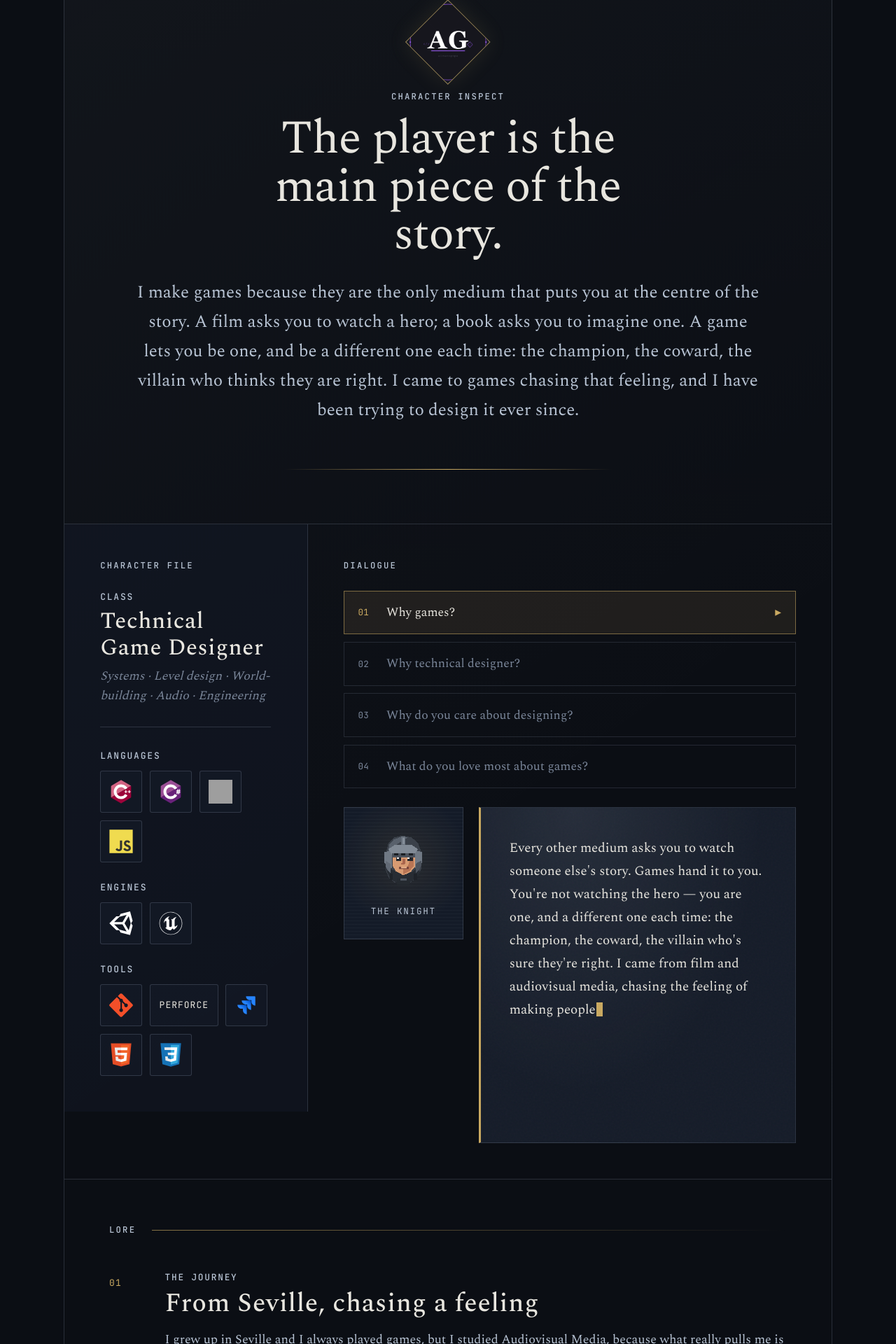
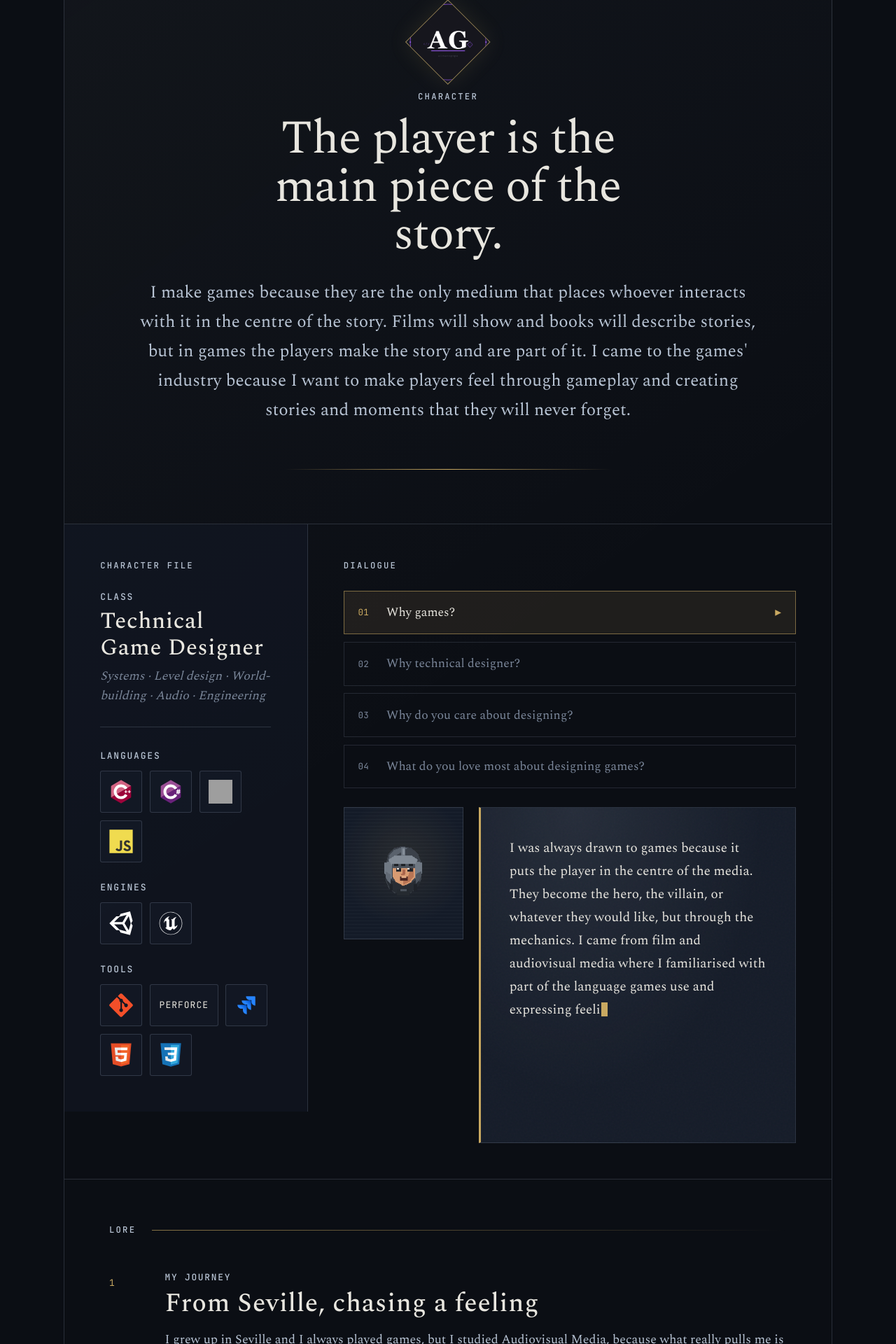
Before and after one commit to alvarogope/portfolio, a Next.js app: page /about in a window 1280 px wide. Shown: the part 240-2160 px from the top of the page at 70% size. Built offline with nearby package versions, Linux system fonts and the light colour scheme; grey boxes are pictures that could not be loaded; a web font is replaced by a local one.

Commit message:
Rewriting About and checking the whole strcuture

```diff
--- a/src/app/about/page.tsx
+++ b/src/app/about/page.tsx
@@ -22,7 +22,7 @@ export default function AboutPage() {
             <div className="about-inspect__emblem">
               <Image src="/images/logo.png" alt="Álvaro Gómez emblem" fill sizes="76px" />
             </div>
-            <p className="mono about-inspect__kicker">Character Inspect</p>
+            <p className="mono about-inspect__kicker">Character</p>
             <h1 id="about-title" className="about-inspect__title">
               {about.headline}
             </h1>
@@ -71,7 +71,7 @@ export default function AboutPage() {
             <Reveal key={section.title} delay={index * 50}>
               <article className="about-lore__entry">
                 <span className="about-lore__number" aria-hidden>
-                  {String(index + 1).padStart(2, "0")}
+                  {String(index + 1).padStart(2)}
                 </span>
                 <div>
                   <p className="mono about-lore__kicker">{section.kicker}</p>
--- a/src/components/project/DialogueTree.tsx
+++ b/src/components/project/DialogueTree.tsx
@@ -195,7 +195,6 @@ function Exchange({ text, reduced }: { text: string; reduced: boolean }) {
       {/* Speaking Duration */}
       <div className="dlg-avatar-alcove">
         <DialogueAvatar speaking={!reduced && !done} />
-        <span className="dlg-avatar-alcove__label">THE KNIGHT</span>
       </div>
 
       <div
--- a/src/components/project/NarrativeMap.tsx
+++ b/src/components/project/NarrativeMap.tsx
@@ -432,9 +432,6 @@ export default function NarrativeMap({ variant = "main" }: { variant?: SsVariant
         <figure className="nm__figure">
           <figcaption className="nm__figcap">
             <h3 className="nm__band-title">Narrative structure</h3>
-            <p className="mono nm__figcap-meta">
-              Two Stories · {storyEndings.length} endings
-            </p>
           </figcaption>
 
           <div
--- a/src/components/project/PlanetLevels.tsx
+++ b/src/components/project/PlanetLevels.tsx
@@ -31,7 +31,7 @@ function toneStyle(id: PlanetId): React.CSSProperties {
 function MineTag({ className }: { className?: string }) {
   return (
     <span className={`mono pl-mine${className ? ` ${className}` : ""}`}>
-      <span className="pl-sr">Audio design credit: </span>Mine
+      <span className="pl-sr">Audio design credit: </span>Fully Mine
     </span>
   );
 }
@@ -188,7 +188,6 @@ export default function PlanetLevels() {
               <tr key={dim.id} className={dim.id === "audio" ? "is-audio" : undefined}>
                 <th scope="row" className="mono pl-rowhead">
                   {dim.label}
-                  {dim.id === "audio" && <MineTag />}
                 </th>
                 {levelPlanets.map((p) => (
                   <td
@@ -233,7 +232,6 @@ export default function PlanetLevels() {
                 >
                   <dt className="mono pl-card-key">
                     {dim.label}
-                    {dim.id === "audio" && <MineTag className="pl-mine--card" />}
                   </dt>
                   <dd className="pl-card-val">{p.cells[dim.id]}</dd>
                 </div>
@@ -1184,7 +1182,6 @@ export default function PlanetLevels() {
             border-top: 1px solid color-mix(in srgb, var(--pl-cyan) 45%, transparent);
           }
           .pl-card-row.is-audio .pl-card-key { color: var(--pl-cyan); }
-          .pl-mine--card { margin-left: 0; margin-top: 0.2rem; display: table; }
 
           .pl-sheet { padding: 1.1rem 1.15rem 1.25rem; }
           .pl-groups { grid-template-columns: minmax(0, 1fr); gap: 1.3rem; }
--- a/src/components/project/ShatteredSkiesMechanics.tsx
+++ b/src/components/project/ShatteredSkiesMechanics.tsx
@@ -139,7 +139,7 @@ function TelepathyFigure() {
   );
 }
 
-function ReasoningRail({ reasoning }: { reasoning: Reasoning }) {
+function ReasoningRail({ reasoning, decode = false }: { reasoning: Reasoning; decode?: boolean }) {
   const rows: readonly [string, string][] = [
     ["Decision", reasoning.decision],
     ["Why", reasoning.why],
@@ -147,10 +147,12 @@ function ReasoningRail({ reasoning }: { reasoning: Reasoning }) {
   ];
   return (
     <dl className="ssm__reasoning">
-      {rows.map(([term, body]) => (
+      {rows.map(([term, body], i) => (
         <div key={term} className="ssm__reason">
           <dt className="mono ssm__reason-term">{term}</dt>
-          <dd className="ssm__reason-body">{body}</dd>
+          <dd className="ssm__reason-body">
+            {decode ? <DecodeOnView text={body} delay={i * 180} /> : body}
+          </dd>
         </div>
       ))}
     </dl>
@@ -234,7 +236,7 @@ export default function ShatteredSkiesMechanics() {
                 <DecodeOnView text={c.body} delay={i * 260} />
               </p>
 
-              <ReasoningRail reasoning={c.reasoning} />
+              <ReasoningRail reasoning={c.reasoning} decode />
             </li>
           ))}
         </ol>
@@ -622,7 +624,8 @@ export default function ShatteredSkiesMechanics() {
 
            4.9:1 on this ground, and it is transient decoration over text that
            is also present, unscrambled, in the accessibility tree. */
-        .ssm__channel-body [data-decoding="true"] {
+        .ssm__channel-body [data-decoding="true"],
+        .ssm__reason-body [data-decoding="true"] {
           color: var(--color-emerald);
           /* Stops a half-decoded word being read as a spelling mistake. */
           opacity: 0.92;
--- a/src/content/about.ts
+++ b/src/content/about.ts
@@ -3,7 +3,10 @@
     role: "Technical Game Designer",
 
     intro:
-      "I make games because they are the only medium that puts you at the centre of the story. A film asks you to watch a hero; a book asks you to imagine one. A game lets you be one, and be a different one each time: the champion, the coward, the villain who thinks they are right. I came to games chasing that feeling, and I have been trying to design it ever since.",
+      "I make games because they are the only medium that places whoever interacts with it in the centre of the story. " +
+      "Films will show and books will describe stories, but in games the players make the story and are part of it. " +
+      "I came to the games' industry because I want to make players feel through gameplay and creating stories and " +
+      "moments that they will never forget.",
 
     headline: "The player is the main piece of the story.",
 
@@ -45,7 +48,7 @@
 
     sections: [
       {
-        kicker: "The journey",
+        kicker: "My journey",
         title: "From Seville, chasing a feeling",
         body:
           "I grew up in Seville and I always played games, but I studied Audiovisual Media, because what really pulls me is media itself: the way it makes people feel, and the stories it lets us tell. I made short films and live shows, learning how to move an audience. Then, in the final year of my degree, a module on ludology and game design changed everything. I had assumed I only liked playing games, not making them. I was completely wrong. I moved to the UK for my master's in game development, because I wanted to build a career in this, and I wanted to build it out in the world.",
@@ -62,40 +65,41 @@
         body:
           "Somewhere in my master's I realised that game design is like playing an instrument. There is the art, the feeling you are trying to express, and there is the technical craft, the chords and modes and theory that make the expression possible. The two are not in tension; they work in unison. So I decided that if I understood the engineering, I could express more. If a system has rules, there is a way to turn those rules into feeling. That is exactly how Moon-Knight's combat works: I took the real principles of quantum computing and composed them into mechanics, the way you would build a piece of music out of theory. I design the game, and I build it myself, because understanding the whole instrument is how I play it well.",
       },
-      {
-        kicker: "Beyond the screen",
-        title: "The same drive, in another key",
-        body:
-          "I have always wanted to play in a band, and I do. Music is the clearest way I have to express what I am feeling, which is the same thing I am doing when I design a game, so I try to bring the two together and score the worlds I build. The instinct is identical: take something you feel and give it a form other people can step inside.",
-      },
-      {
-        kicker: "Where I'm going",
-        title: "To lead, one day, by understanding everything",
-        body:
-          "My ambition is to direct. To lead this medium the way I want to, I have to understand how every part of a game works, so I can speak to everyone who makes one and understand their craft. That is the real reason I became a technical designer: not to do every job, but to understand every job. And whatever I make along the way, online or single-player, a boss fight or a match with friends, I want it to stay with people. Even a single round of a multiplayer game can hold a story that makes you feel like you mattered in that world. RPGs are my favourite, and I think they express this medium best, but I try to see these possibilities in every game there is, because the medium itself is the thing I fell in love with.",
-      },
     ],
 
     dialogue: [
       {
         prompt: "Why games?",
         answer:
-          "Every other medium asks you to watch someone else's story. Games hand it to you. You're not watching the hero — you are one, and a different one each time: the champion, the coward, the villain who's sure they're right. I came from film and audiovisual media, chasing the feeling of making people feel something. Games are simply the best tool ever built for it, because the person on the other side isn't an audience. They're the main piece of the story.",
+          "I was always drawn to games because it puts the player in the centre of the media. They become the hero, the villain, " +
+          "or whatever they would like, but through the mechanics. I came from film and audiovisual media where I familiarised with part " +
+          "of the language games use and expressing feeling through it. Games are just the best way to do it, because the person " +
+          "on the other side are not just a passive consumer, but the main reason this story even exist.",
       },
       {
         prompt: "Why technical designer?",
         answer:
-          "I realised design is like playing an instrument. There's the feeling you're trying to express, and there's the technical craft — the theory, the rules, the mechanics — that lets you express it. They're not opposites; they work in unison. So I learned to build, because understanding the engineering lets me express more. If a system has rules, there's a way to turn those rules into feeling — that's exactly what Moon-Knight's quantum combat is. I design the game and build it myself, because I want to understand every part of how it works.",
+          "I realised that game design is like playing an instrument: there is something that I want to express and there is the " +
+          "technical side, theories, rules and computer science, that creates the media itself and lets the expression happen. " +
+          "I learnt to build because understanding the technical side let me control the expression as much as I wanted, as these two " +
+          "competencies work in unison. If a system has rules, there is a way to turn that into a feeling. Understanding contraints " +
+          "allows me to create from them.",
       },
       {
         prompt: "Why do you care about designing?",
         answer:
-          "Feeling that lives in the mechanics, not the cutscenes. This is a game, not a film, so I want you to feel things by playing, not by watching. And I care about coherence — in Moon-Knight, the willows, the moon, the quantum, the Celtic symbols, and the music are all the same idea in different clothes, because a world only makes you feel something when every part of it agrees.",
+          "What I consider the best about the games are the mechanics. Designers are able to use this as the main conduct for the expression. " +
+          "What I seek, in what I build, is coherence, for example, in Moon-Knight (game where I had to design every aspect), the willow trees, " +
+          "the moon, the quantum, the celtic motifs and the music all seek this idea. Games can be a gate to a world that should make sense.",
       },
       {
-        prompt: "What do you love most about games?",
+        prompt: "What do you love most about designing games?",
         answer:
-          "Building worlds, and level design especially — the craft of hiding a medium's limits until they read as the world itself. An invisible wall dressed as a cliff. Fog that hides what the hardware can't render and becomes dread instead. It's creative problem-solving, and it's my favourite part of the job. I also research the real thing behind the fantasy — the planetary system in Shattered Skies is built on actual orbital physics, then bent into something fun to play.",
+          "Building worlds and creating stories. Whether is through worldbuilding, mechanics or level design. " +
+          "The creative problem-solving. The invisible walls that are blend in the game's environment or fog " +
+          "that hides the limitations of the hardware. This is what I enjoy the most. I also love researching " +
+          "real things for creating the fantasy, like I did with the planetary system in Shattered Skies and give them " +
+          "orbital physics that impact in the game design.",
       },
     ],
   };
--- a/src/content/moon-knight-narrative.ts
+++ b/src/content/moon-knight-narrative.ts
@@ -19,7 +19,7 @@ export const narrativeActs: readonly NarrativeAct[] = [
     id: "waking",
     actLabel: "Act I",
     phase: "crescent",
-    lifeStage: "Childhood",
+    lifeStage: "The Maiden",
     title: "The Waking",
     land: "The Woods",
     fragment: "Crescent Moon Fragment",
@@ -33,7 +33,7 @@ export const narrativeActs: readonly NarrativeAct[] = [
     id: "gathering",
     actLabel: "Act II",
     phase: "half",
-    lifeStage: "Adulthood",
+    lifeStage: "The Mother",
     title: "The Gathering",
     land: "The Misty Lands",
     fragment: "Half-Moon Fragment",
@@ -47,7 +47,7 @@ export const narrativeActs: readonly NarrativeAct[] = [
     id: "ascent",
     actLabel: "Act III",
     phase: "full",
-    lifeStage: "Elderhood",
+    lifeStage: "The Crone",
     title: "The Ascent",
     land: "The Frozen Mountains",
     fragment: "Full Moon Fragment",
--- a/src/content/shattered-skies-gameplay.ts
+++ b/src/content/shattered-skies-gameplay.ts
@@ -319,7 +319,7 @@ export const minigames: MinigameSection = {
           "one for frequency. Neither panel contains what the other one holds, and the arc " +
           "between them breaks in the middle, where the barrier label sits.",
         barrier: "Distorted voice",
-        stakes: "Timed · the clock, not the mistake, is what explodes the ship",
+        stakes: "The ship could explode",
         axes: ["Amplitude", "Frequency"],
       },
       designPoint:
--- a/src/content/shattered-skies-mechanics.ts
+++ b/src/content/shattered-skies-mechanics.ts
@@ -209,7 +209,7 @@ export const telepathyFlow: TelepathyFlow = {
     label: "The telepathy window",
     seconds: 5,
   },
-  choicesLabel: "Each player decision",
+  choicesLabel: "players decide",
   choices: [
     {
       id: "truth",
@@ -222,7 +222,7 @@ export const telepathyFlow: TelepathyFlow = {
       label: "Speak false",
     },
   ],
-  endingsLabel: "Link to endings",
+  endingsLabel: "Endings",
   endings: [
     {
       id: "unity",
```
Also changed, not shown: src/components/layout/LostKnight.tsx (+4 -28 lines), src/content/games/index.ts (line endings or trailing spaces).
